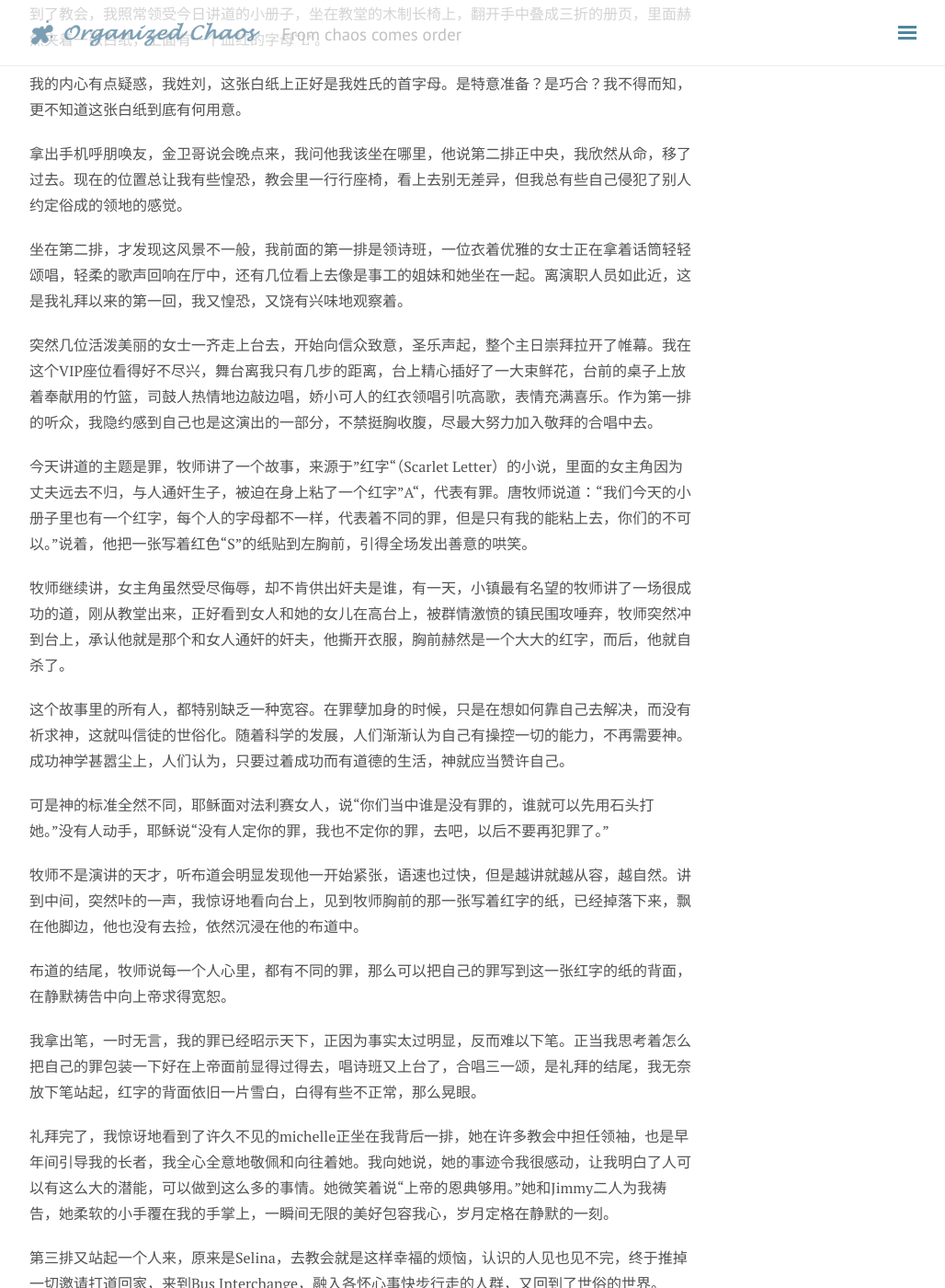
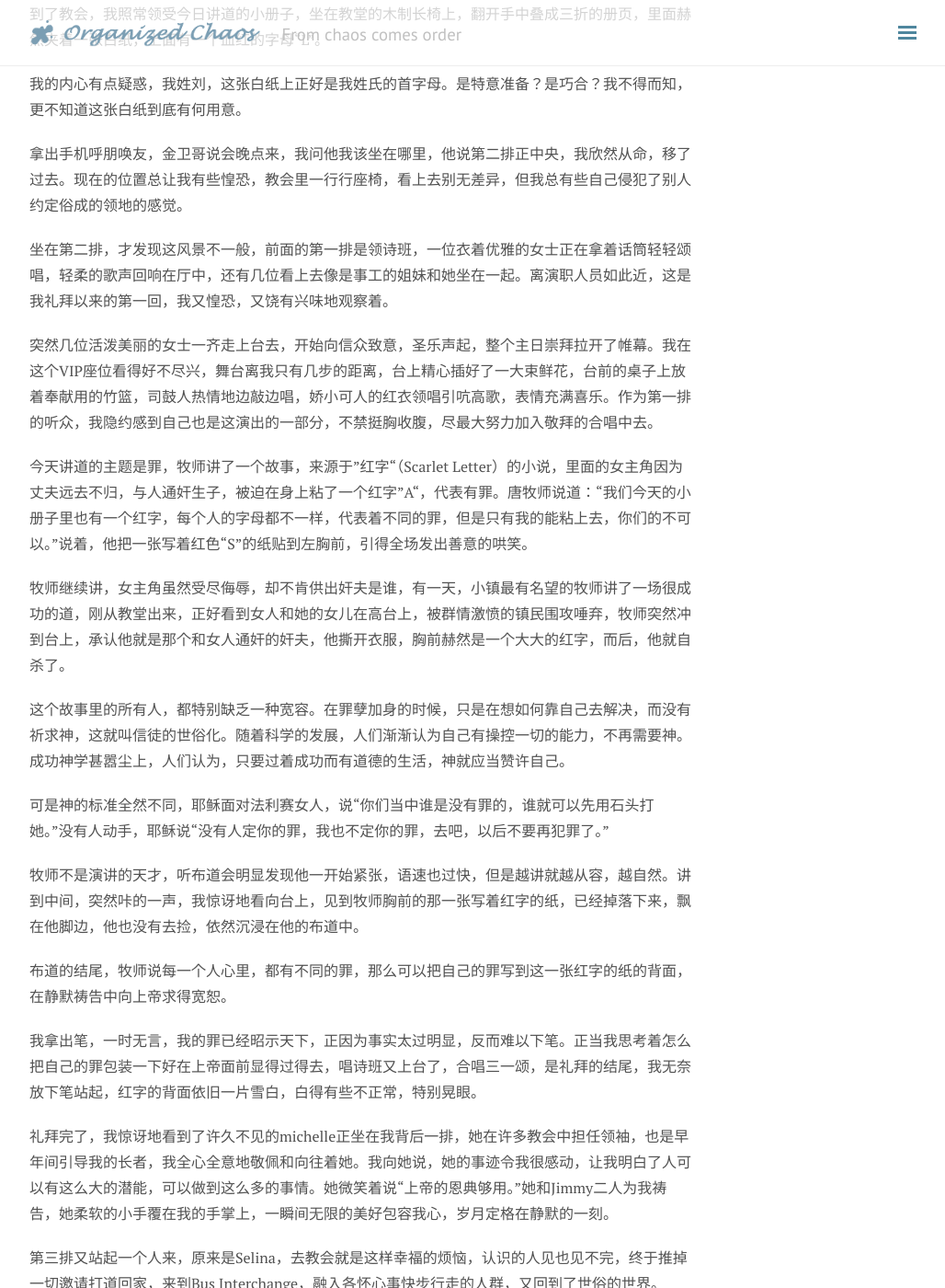
Before and after one commit to yliu9055/organizedchaos, a Jekyll site: the page built from _posts/2019-02-10-ScarletLetter.markdown, in a window 1280 px wide and 1400 px high, scrolled down 299 px. Shown: the whole window at 92% size, without its empty margins (248-1276 px from the left). Built offline with Jekyll 4.4.1, drawn with Linux system fonts in a browser that asks for light colours; nearby versions of some CDN libraries; comment, search, counter and statistics services are not loaded; some of the changed text lies outside the part shown.

Commit message:
Update 2019-02-10-ScarletLetter.markdown

```diff
--- a/_posts/2019-02-10-ScarletLetter.markdown
+++ b/_posts/2019-02-10-ScarletLetter.markdown
@@ -12,7 +12,7 @@
 
 拿出手机呼朋唤友，金卫哥说会晚点来，我问他我该坐在哪里，他说第二排正中央，我欣然从命，移了过去。现在的位置总让我有些惶恐，教会里一行行座椅，看上去别无差异，但我总有些自己侵犯了别人约定俗成的领地的感觉。
 
-坐在第二排，才发现这风景不一般，我前面的第一排是领诗班，一位衣着优雅的女士正在拿着话筒轻轻颂唱，轻柔的歌声回响在厅中，还有几位看上去像是事工的姐妹和她坐在一起。离演职人员如此近，这是我礼拜以来的第一回，我又惶恐，又饶有兴味地观察着。
+坐在第二排，才发现这风景不一般，前面的第一排是领诗班，一位衣着优雅的女士正在拿着话筒轻轻颂唱，轻柔的歌声回响在厅中，还有几位看上去像是事工的姐妹和她坐在一起。离演职人员如此近，这是我礼拜以来的第一回，我又惶恐，又饶有兴味地观察着。
 
 突然几位活泼美丽的女士一齐走上台去，开始向信众致意，圣乐声起，整个主日崇拜拉开了帷幕。我在这个VIP座位看得好不尽兴，舞台离我只有几步的距离，台上精心插好了一大束鲜花，台前的桌子上放着奉献用的竹篮，司鼓人热情地边敲边唱，娇小可人的红衣领唱引吭高歌，表情充满喜乐。作为第一排的听众，我隐约感到自己也是这演出的一部分，不禁挺胸收腹，尽最大努力加入敬拜的合唱中去。
 
@@ -28,7 +28,7 @@
 
 布道的结尾，牧师说每一个人心里，都有不同的罪，那么可以把自己的罪写到这一张红字的纸的背面，在静默祷告中向上帝求得宽恕。
 
-我拿出笔，一时无言，我的罪已经昭示天下，正因为事实太过明显，反而难以下笔。正当我思考着怎么把自己的罪包装一下好在上帝面前显得过得去，唱诗班又上台了，合唱三一颂，是礼拜的结尾，我无奈放下笔站起，红字的背面依旧一片雪白，白得有些不正常，那么晃眼。
+我拿出笔，一时无言，我的罪已经昭示天下，正因为事实太过明显，反而难以下笔。正当我思考着怎么把自己的罪包装一下好在上帝面前显得过得去，唱诗班又上台了，合唱三一颂，是礼拜的结尾，我无奈放下笔站起，红字的背面依旧一片雪白，白得有些不正常，特别晃眼。
 
 礼拜完了，我惊讶地看到了许久不见的michelle正坐在我背后一排，她在许多教会中担任领袖，也是早年间引导我的长者，我全心全意地敬佩和向往着她。我向她说，她的事迹令我很感动，让我明白了人可以有这么大的潜能，可以做到这么多的事情。她微笑着说“上帝的恩典够用。”她和Jimmy二人为我祷告，她柔软的小手覆在我的手掌上，一瞬间无限的美好包容我心，岁月定格在静默的一刻。
 
```
Also changed, not shown: other parts of _posts/2019-02-10-ScarletLetter.markdown (+2 -2 lines).
